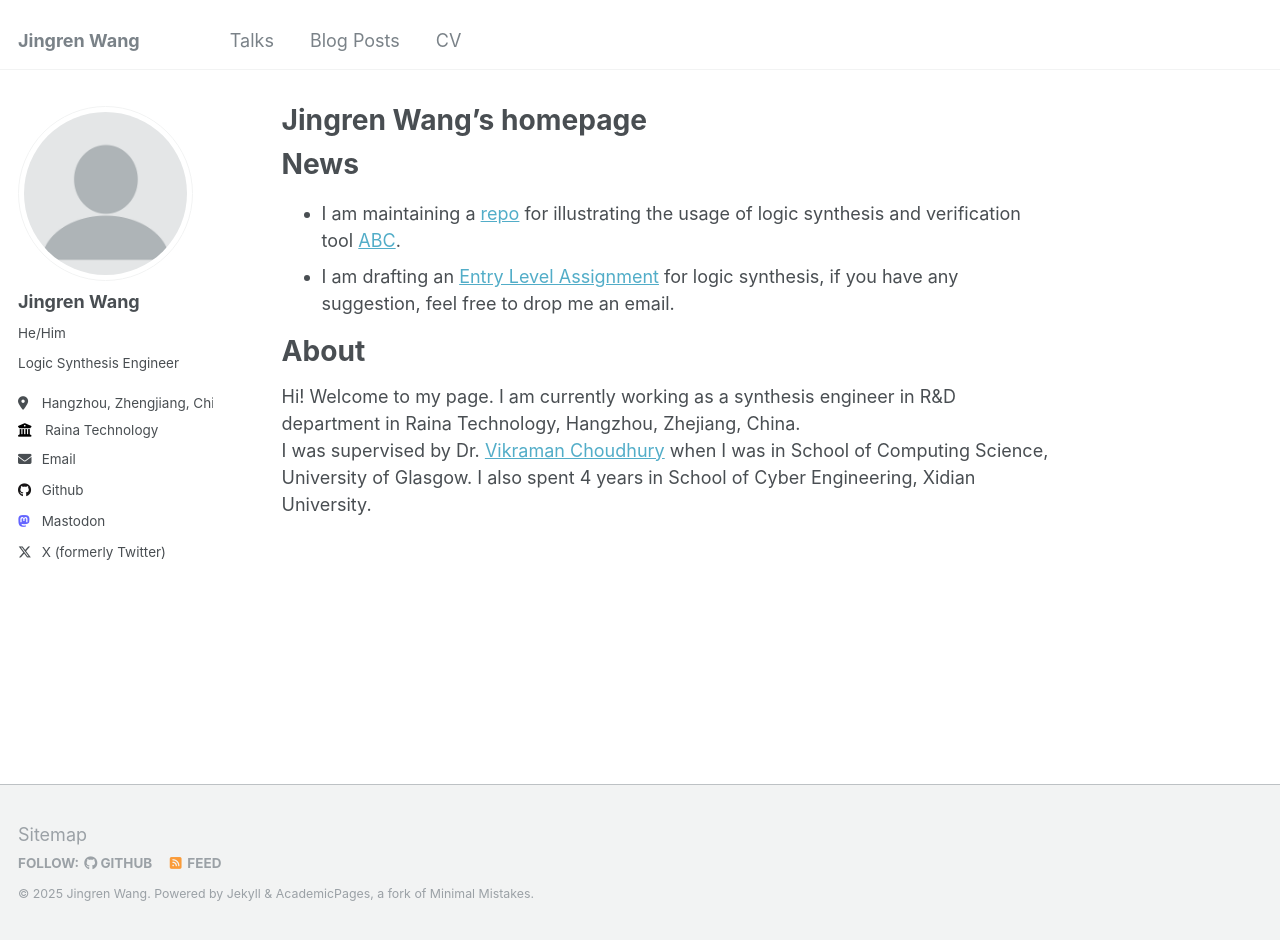
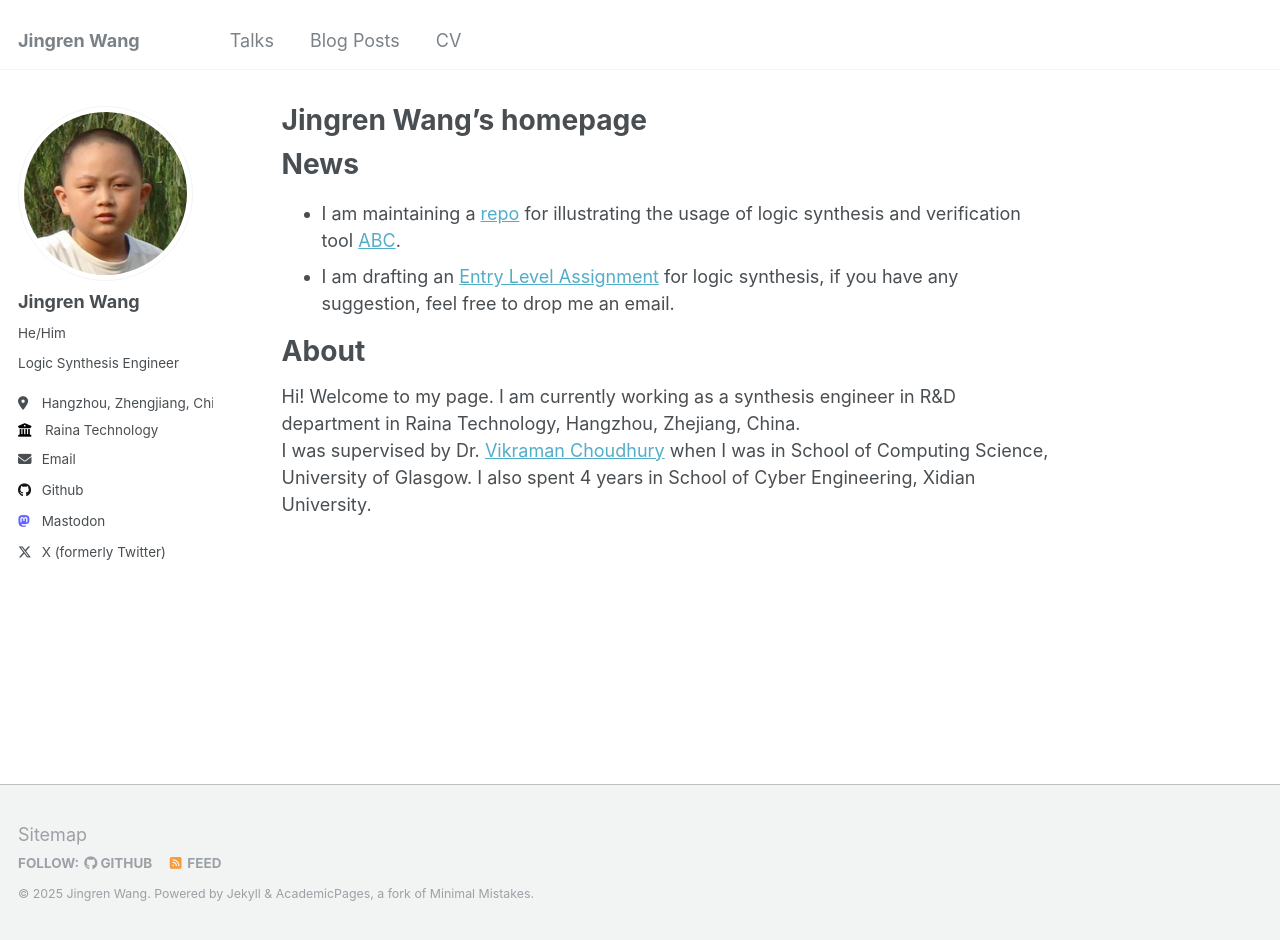
Before and after one commit to wjrforcyber/wjrforcyber.github.io, a Jekyll site: the page built from _pages/about.md, in a window 1280 px wide and 940 px high. Built offline with Jekyll 4.4.1, drawn with Linux system fonts in a browser that asks for light colours.

Commit message:
Update(Profile): Update

```diff
--- a/_config.yml
+++ b/_config.yml
@@ -21,7 +21,7 @@ repository               : "wjrforcyber/wjrforcyber.github.io"
 #               Additional customization can be done by editing /_includes/author-profile.html
 author:
   # Biographic information
-  avatar           : "profile.png"
+  avatar           : "profile_mine.png"
   name             : "Jingren Wang"
   pronouns         : "He/Him"
   bio              : "Logic Synthesis Engineer"
```
Also changed, not shown: images/profile_mine.png (added).
